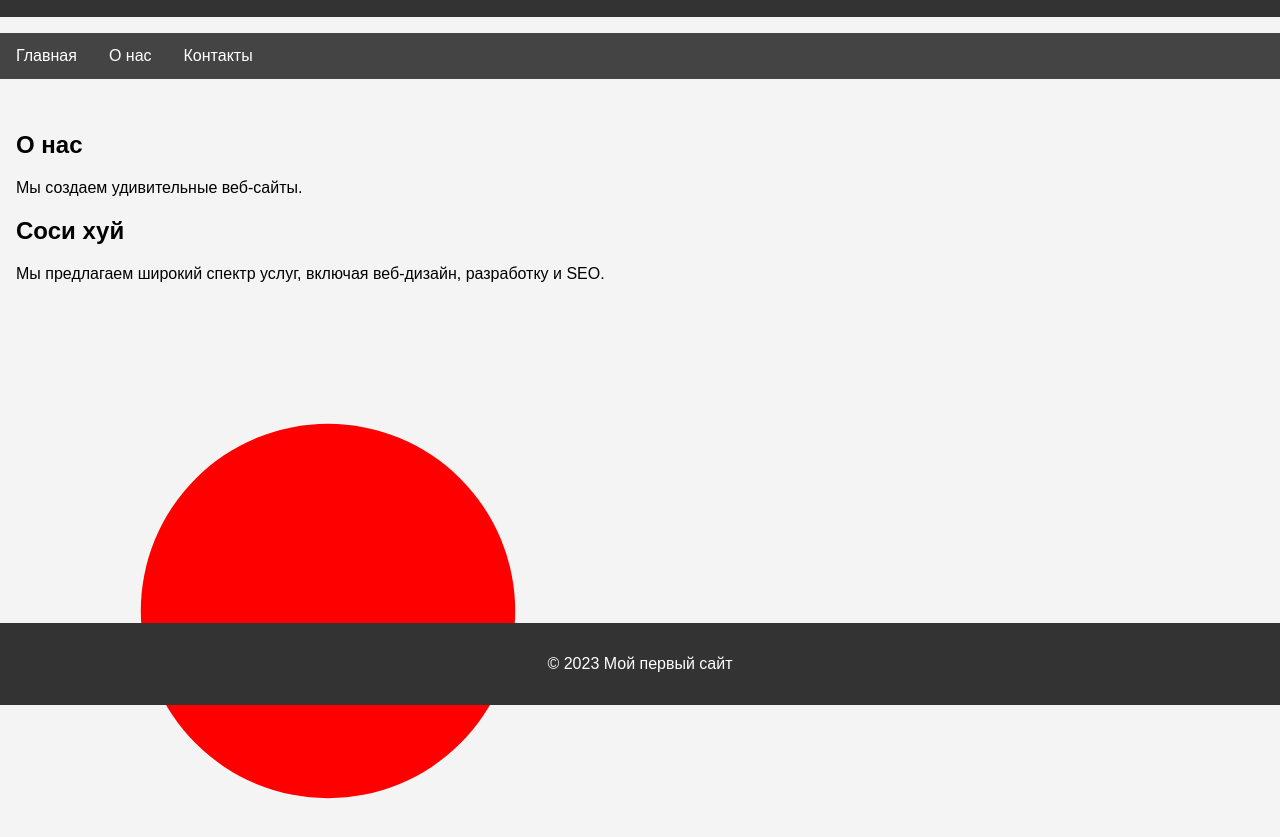
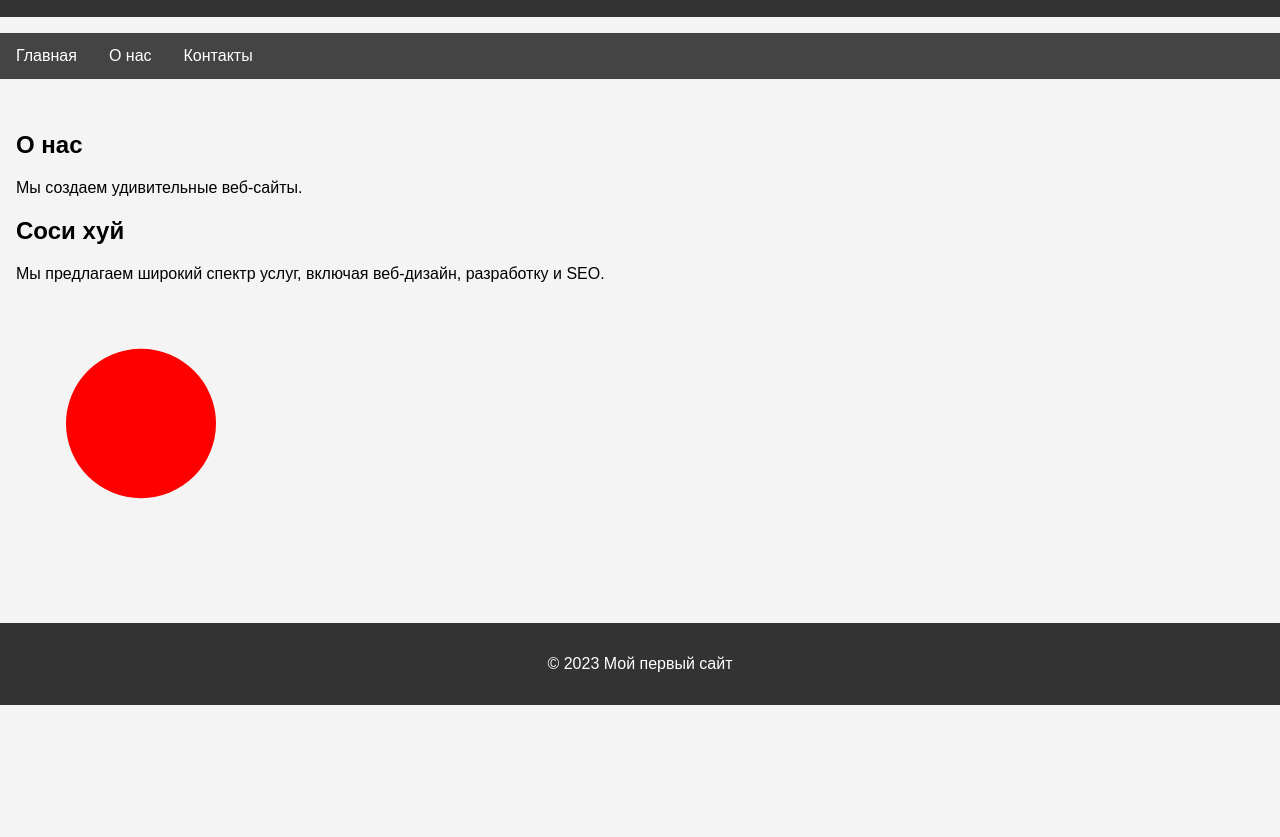
Before and after one commit to SadakovDmitry/Site, a plain HTML site: page index.html in a window 1280 px wide. Shown: the part 95-932 px from the top of the page. After the commit the page ends 800 px from the top, so only its background shows below. Drawn offline with Linux system fonts and the light colour scheme.

Commit message:
new commit

```diff
--- a/index.html
+++ b/index.html
@@ -25,7 +25,7 @@
         <section>
             <h2>Соси хуй</h2>
             <p>Мы предлагаем широкий спектр услуг, включая веб-дизайн, разработку и SEO.</p>
-            <img src="breakpoint.svg" alt="Наши услуги" style="width:50%;">
+            <img src="breakpoint.svg" alt="Наши услуги" style="width:20%;">
             </section>
     </main>
     <footer>
```
